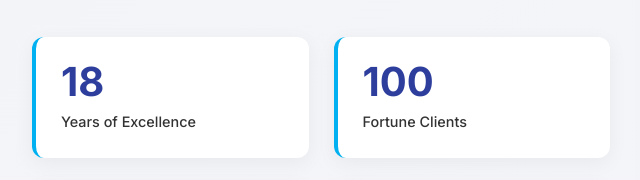
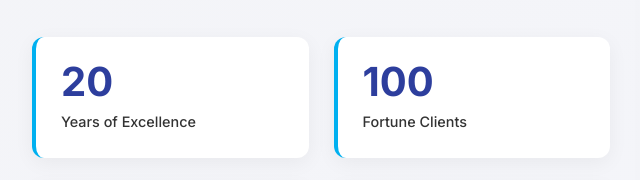
Before and after one commit to Asyed-82/Cyma, a plain HTML site: page index.html in a window 1280 px wide. Shown: the part 549-729 px from the top of the page, 0-640 px from the left. Drawn offline with Linux system fonts and the light colour scheme.

Commit message:
Update index.html

```diff
--- a/index.html
+++ b/index.html
@@ -823,7 +823,7 @@
 
                     <div class="hero-stats">
                         <div class="stat-box">
-                            <div class="stat-number" data-target="18">0</div>
+                            <div class="stat-number" data-target="20">0</div>
                             <div class="stat-text">Years of Excellence</div>
                         </div>
                         <div class="stat-box">
```
